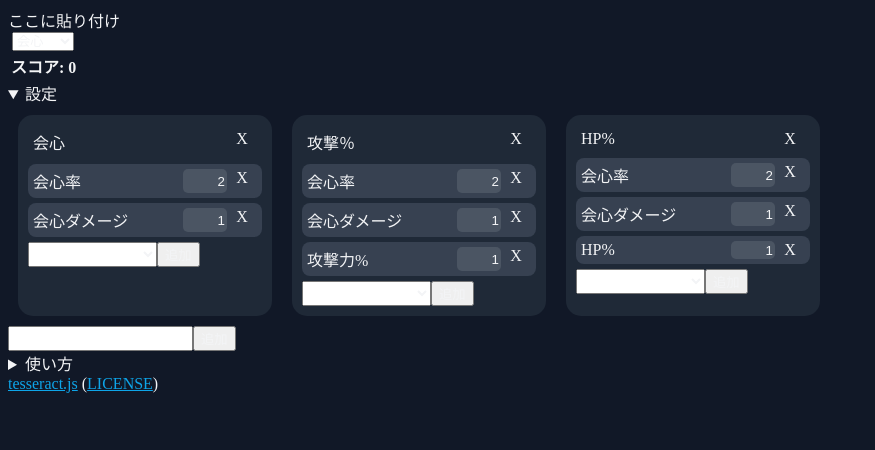
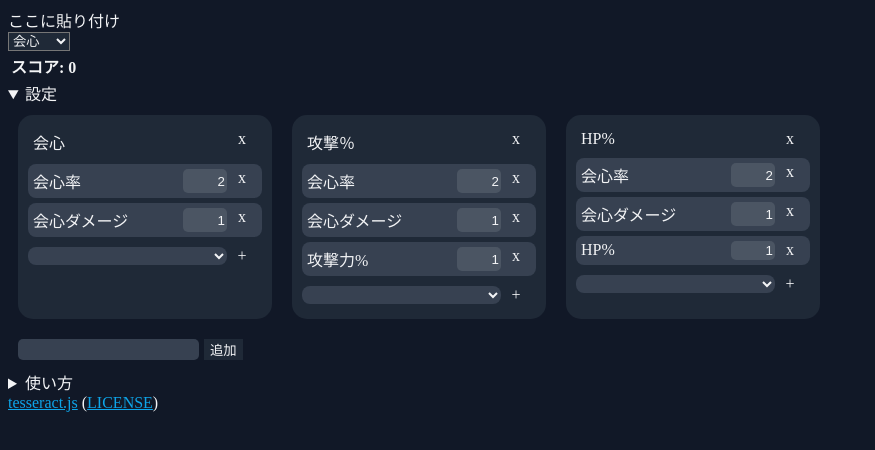
Before and after one commit to shaaaaaQ/shaaaaaq.github.io, an Astro site: page /genshin-score-img in a window 1280 px wide. Both pictures are taken after a click on the heading "設定". Shown: the whole page, without its empty margins (0-875 px from the left). Built offline with nearby package versions, Linux system fonts and the light colour scheme; Astro itself is replaced by a stand-in of ours.

Commit message:
tochuumade

```diff
--- a/src/pages/genshin-score-img/index.astro
+++ b/src/pages/genshin-score-img/index.astro
@@ -25,4 +25,7 @@ import App from "../../svelte/genshin-score-img/App.svelte";
     a {
         color: #0ea5e9;
     }
+    canvas {
+        display: block;
+    }
 </style>
--- a/src/svelte/genshin-score-img/App.svelte
+++ b/src/svelte/genshin-score-img/App.svelte
@@ -92,9 +92,3 @@
     href="https://github.com/naptha/tesseract.js/blob/master/LICENSE.md"
     target="_blank">LICENSE</a
 >)
-
-<style>
-    :global(option) {
-        background: var(--background-alt);
-    }
-</style>
--- a/src/svelte/genshin-score-img/CalcTypeSelect.svelte
+++ b/src/svelte/genshin-score-img/CalcTypeSelect.svelte
@@ -8,3 +8,9 @@
         <option value={calcType}>{calcType.label}</option>
     {/each}
 </select>
+
+<style>
+    select {
+        background: #1f2937;
+    }
+</style>
--- a/src/svelte/genshin-score-img/Settings/Form.svelte
+++ b/src/svelte/genshin-score-img/Settings/Form.svelte
@@ -15,6 +15,21 @@
 
 <style>
     div {
+        margin: 10px;
         display: flex;
     }
+    input {
+        background: #374151;
+        border: none;
+        border-radius: 5px;
+        padding: 2px;
+    }
+    input:focus-visible {
+        outline: none;
+    }
+    button {
+        background: #1f2937;
+        border: none;
+        margin-left: 5px;
+    }
 </style>
--- a/src/svelte/genshin-score-img/Settings/Table.svelte
+++ b/src/svelte/genshin-score-img/Settings/Table.svelte
@@ -29,12 +29,15 @@
                 const value = e.target.textContent;
                 calcTypes.updateLabel(index, value);
             }}
+            on:keydown={(e) => {
+                e.key === "Enter" && e.preventDefault();
+            }}
             contenteditable
         >
             {label}
         </div>
         <!-- svelte-ignore a11y-click-events-have-key-events -->
-        <div class="delete-button" on:click={() => calcTypes.rm(index)}>X</div>
+        <div class="delete-button" on:click={() => calcTypes.rm(index)}>x</div>
     </div>
     <div class="item-container">
         {#each Object.entries(rates) as [propId, rate]}
@@ -56,23 +59,26 @@
                     class="remove-button"
                     on:click={() => calcTypes.rm(index, propId)}
                 >
-                    X
+                    x
                 </div>
             </div>
         {/each}
     </div>
     <div class="foot flex">
-        <select bind:value={selected}>
+        <select class="prop-select" bind:value={selected}>
             <option hidden />
             {#each selectable as propId}
                 <option value={propId}>{props[propId]}</option>
             {/each}
         </select>
-        <button
+        <!-- svelte-ignore a11y-click-events-have-key-events -->
+        <div
+            class="push-button"
             on:click={() =>
                 selected && calcTypes.updateProp(index, selected, 1)}
-            >追加</button
         >
+            +
+        </div>
     </div>
 </div>
 
@@ -93,6 +99,9 @@
     .head {
         padding: 5px;
     }
+    .foot {
+        padding: 5px 5px 5px 0;
+    }
     .item {
         background: #374151;
         margin: 5px 0;
@@ -108,13 +117,22 @@
         border: none;
         border-radius: 5px;
         text-align: end;
+        padding: 2px;
     }
-    .rate:focus-visible {
+    .rate:focus-visible,
+    .prop-select:focus-visible {
         outline: none;
     }
     .remove-button,
-    .delete-button {
+    .delete-button,
+    .push-button {
         width: 30px;
         text-align: center;
     }
+    .prop-select {
+        background: #374151;
+        border: none;
+        border-radius: 8px;
+        width: 199px;
+    }
 </style>
```
